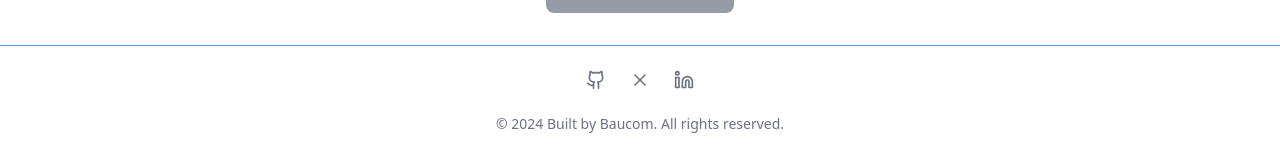
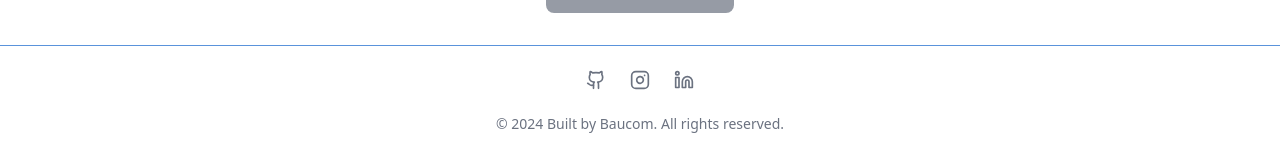
Before and after one commit to cbaucom/builtbybaucom.com, a Next.js app: page /contact in a window 1280 px wide. Shown: the part 724-884 px from the top of the page. Built offline with nearby package versions, Linux system fonts and the light colour scheme.

Commit message:
update footer info

```diff
--- a/src/components/Footer.tsx
+++ b/src/components/Footer.tsx
@@ -1,5 +1,5 @@
 import styled from 'styled-components';
-import { Github, Linkedin, X } from 'lucide-react';
+import { Github, Instagram, Linkedin } from 'lucide-react';
 
 const FooterWrapper = styled.footer`
   background: ${(props) => props.theme.colors.background};
@@ -40,11 +40,15 @@ export const Footer = () => {
         >
           <Github size={20} />
         </a>
-        <a href="https://twitter.com" rel="noopener noreferrer" target="_blank">
-          <X size={20} />
+        <a
+          href="https://instagram.com/chrisbaucom"
+          rel="noopener noreferrer"
+          target="_blank"
+        >
+          <Instagram size={20} />
         </a>
         <a
-          href="https://linkedin.com"
+          href="https://www.linkedin.com/in/chrisbaucom"
           rel="noopener noreferrer"
           target="_blank"
         >
```
